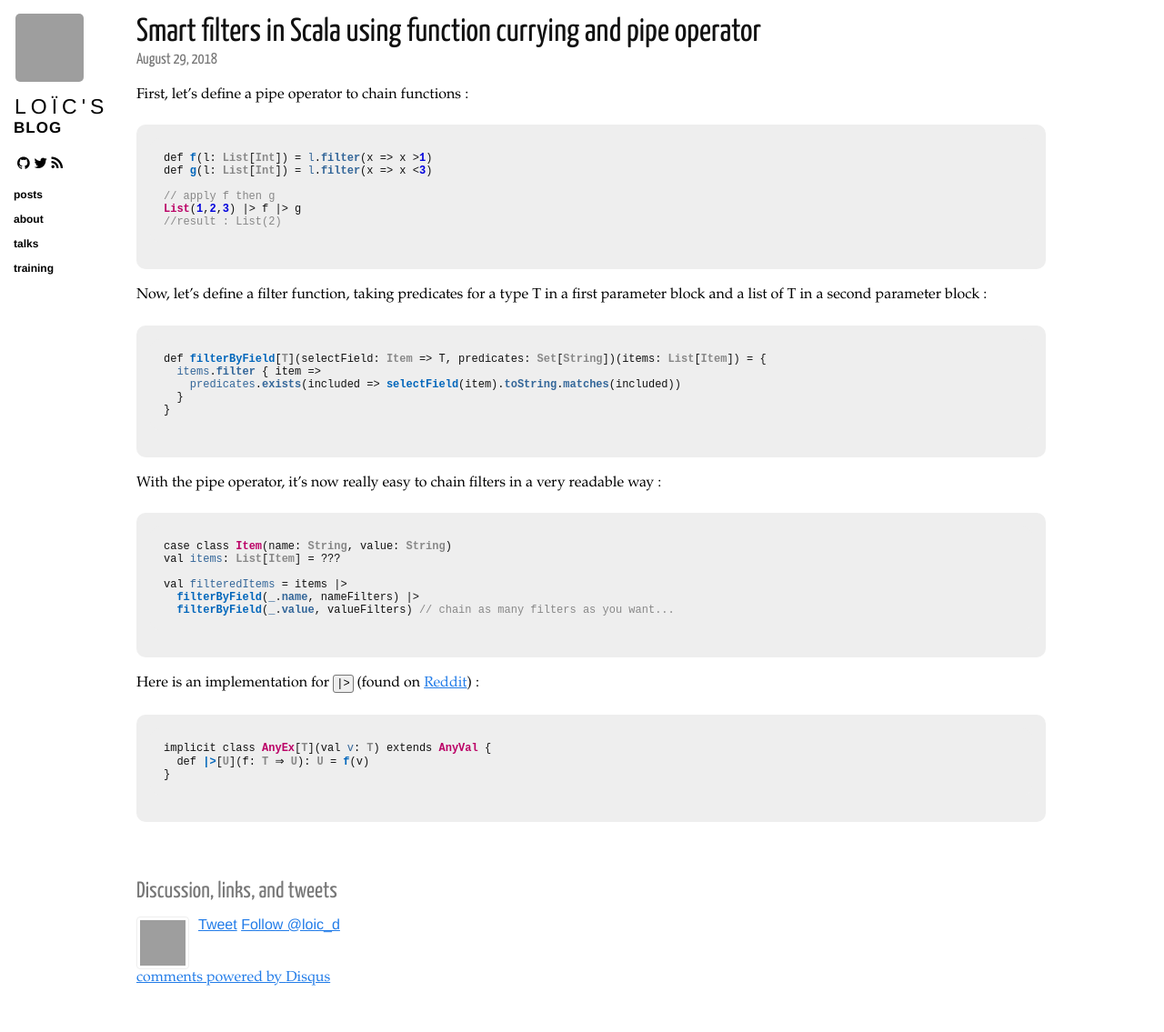
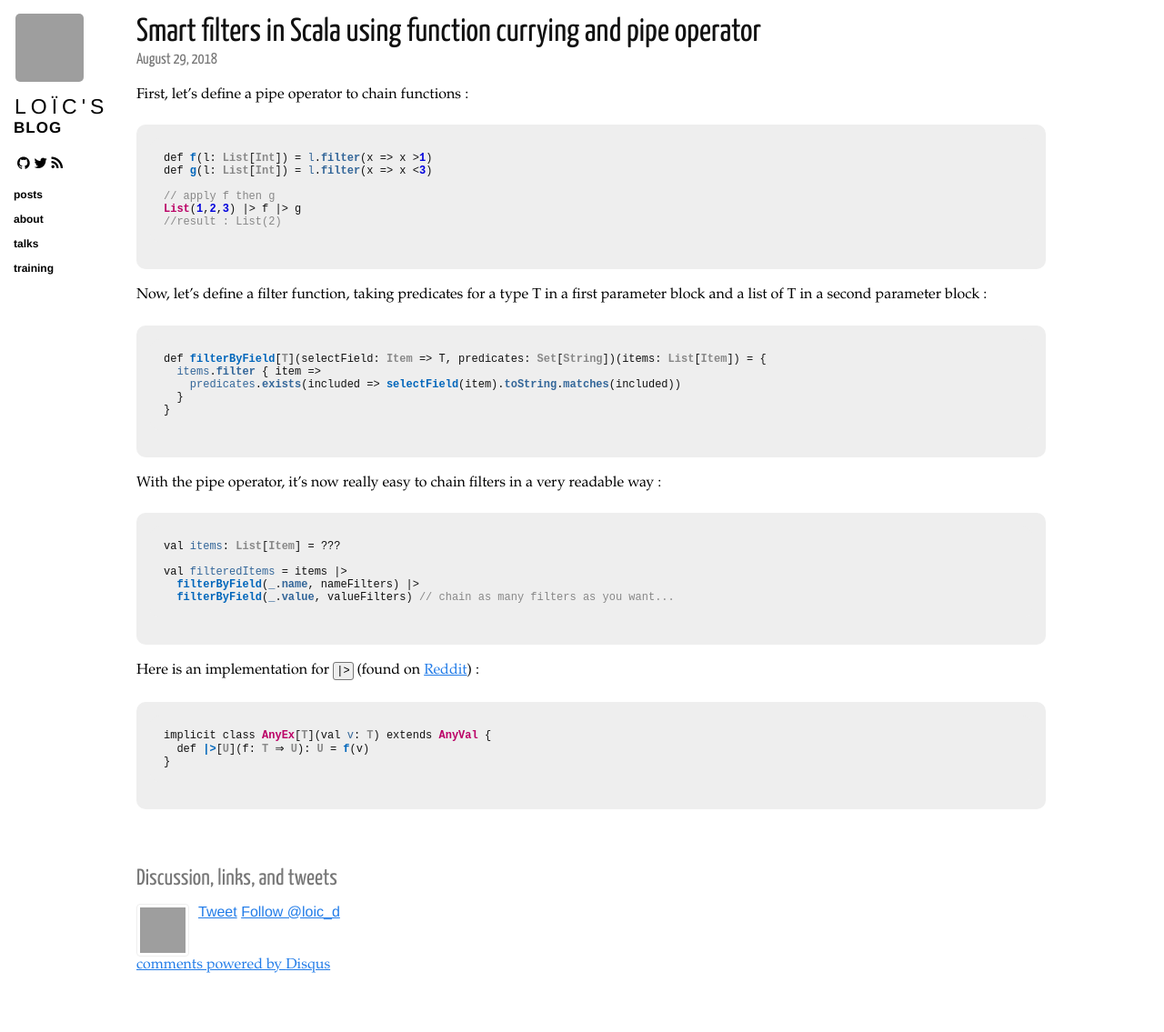
Before and after one commit to loicdescotte/loicdescotte.github.io, a Jekyll site: the page built from _posts/2018-08-29-scala-smart-filters.md, in a window 1280 px wide. Shown: the whole page at 91% size. Built offline with Jekyll 4.4.1, drawn with Linux system fonts in a browser that asks for light colours; nearby versions of some CDN libraries; comment, search, counter and statistics services are not loaded; grey boxes are pictures that could not be loaded.

Commit message:
Update 2018-08-29-scala-smart-filters.md

````diff
--- a/_posts/2018-08-29-scala-smart-filters.md
+++ b/_posts/2018-08-29-scala-smart-filters.md
@@ -32,7 +32,6 @@ def filterByField[T](selectField: Item => T, predicates: Set[String])(items: Lis
 With the pipe operator, it's now really easy to chain filters in a very readable way :
 
 ```scala
-case class Item(name: String, value: String)
 val items: List[Item] = ???
 
 val filteredItems = items |>
````
